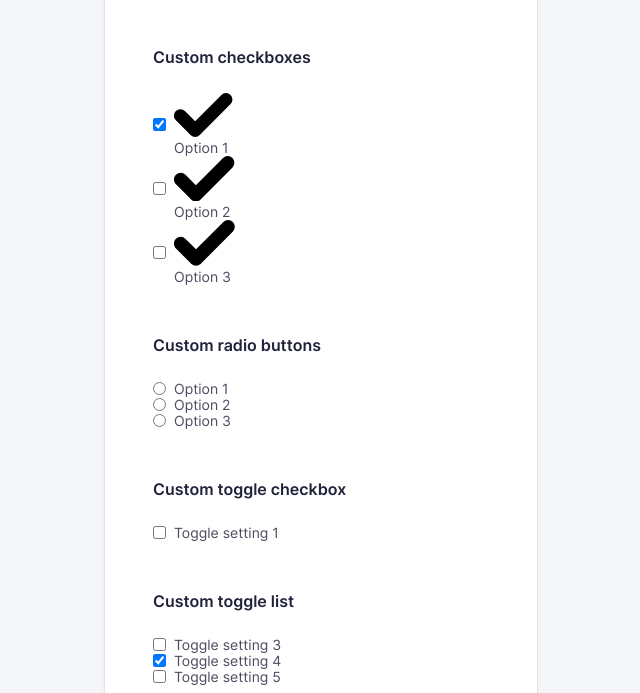
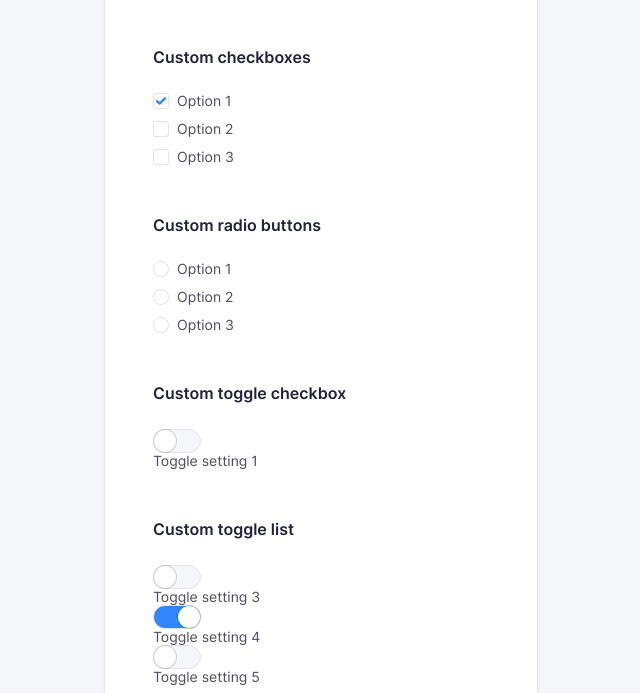
Before and after one commit to nmct-create3/custom-input-design-DemortierIbe, a plain HTML site: page inputs.html in a window 1280 px wide. Shown: the part 107-800 px from the top of the page, without its empty margins (319-959 px from the left). Drawn offline with Linux system fonts and the light colour scheme.

Commit message:
bijna klaar

```diff
--- a/css/screen.css
+++ b/css/screen.css
@@ -67,6 +67,15 @@
     /*  = 48px */
     --global-whitespace-xxl: calc(var(--global-whitespace) * 3);
     /*  = 72px */
+
+
+    /*background color*/
+    --global-input-backgroundColor: White;
+    --global-input-color: var(--global-color-neutral-xxxx-dark);
+    --global-input-borderColor: var(--global-color-neutral-xxx-light);
+    --global-input-hover-borderColor: var(--global-color-neutral-xx-light);
+    --global-input-focus-borderColor: var(--global-color-alpha);
+    --global-input-boxShadow: 0 0 0 3px var(--global-color-alpha-x-transparent);
 }
 
 /*------------------------------------*\
@@ -601,16 +610,16 @@ input::placeholder {
     -moz-appearance: none;
     appearance: none;
     width: 100%;
-    border: var(--global-borderWidth) solid var(--global-color-neutral-xxx-light);
     border-radius: var(--global-borderRadius);
-    color: var(--global-color-neutral-xxxx-dark);
-    background-color: White;
     font-family: inherit;
     font-size: 16px;
     line-height: calc(var(--global-baseline) * 3);
     padding: calc(var(--global-baseline) * 1.5 - var(--global-borderWidth)) var(--global-whitespace-md);
     outline: none;
     transition: border var(--global-transition-timing-alpha);
+    border: var(--global-borderWidth) solid var(--global-input-borderColor);
+    background-color: var(--global-input-backgroundColor);
+    color: var(--global-input-color);
 }
 
 .c-input:hover {
@@ -628,6 +637,116 @@ input::placeholder {
 .c-option {
     margin-right: var(--global-whitespace-sm);
 }
+
+.c-option-list {
+    margin-bottom: 24px;
+}
+
+.c-option-list__item {
+    margin-bottom: 12px;
+}
+
+.c-option--hidden:focus+.c-custom-option .c-custom-option__fake-input{
+    box-shadow: var(--global-input-boxShadow);
+}
+
+.c-option--hidden:checked+.c-custom-option .c-custom-option__symbol {
+    opacity: 100%;
+    transition: 0.5s;
+}
+
+.c-custom-option{
+    display: flex;
+    --custom-option-borderColor: var(--global-input-borderColor);
+    --custom-option-focus-borderColor: var(--global-input-focus-borderColor);
+}
+
+.c-custom-option__fake-input--checkbox .c-custom-option__symbol{
+
+    display: block;
+    height: 10px;
+    width: 10px;
+    fill: var(--global-color-alpha);
+}
+
+.c-custom-option__fake-input--radio .c-custom-option__symbol{
+    width: 6px;
+    height: 6px;
+    border-radius: 100%;
+    background-color: var(--global-color-alpha);
+
+}
+
+
+
+.c-custom-option__symbol{
+    opacity: 0;
+    transition: 0.5s;
+}
+
+.c-custom-option__fake-input {
+    display: flex;
+    width: 16px;
+    height: 16px;
+    border: var(--global-borderWidth) solid var(--global-input-borderColor);
+    margin-right: 8px;
+    border-radius: var(--global-borderRadius);
+    justify-content: center;
+    align-items: center;
+    border: 1px solid var(--custom-option-borderColor);
+}
+
+.c-custom-option__fake-input--radio {
+    border-radius: 100%;
+}
+
+.c-custom-option:hover {
+    --custom-option-borderColor: var(--custom-option-hover-borderColor);
+}
+
+.c-custom-toggle__fake-input::after{
+    content: "";
+    display: block;
+    width: 22px;
+    height: 22px;
+    border-radius: 100%;
+    background-color: var(--global-input-backgroundColor);
+    box-shadow:0 0 0 1px rgba(0,0,0,0.16);
+    border: none;
+    transition: 0.25s;
+}
+
+.c-option--hidden:focus + .c-custom-toggle .c-custom-toggle¨¨fake-input{
+    box-shadow: var(--global-input-boxShadow);
+}
+
+.c-option--hidden:checked + .c-custom-toggle .c-custom-toggle__fake-input{
+    background-color: var(--global-color-alpha);
+}
+
+.c-option--hidden:checked + .c-custom-toggle .c-custom-toggle__fake-input::after{
+    transform: translate(24px);
+}
+
+
+
+.c-custom-toggle__fake-input {
+    display: block;
+    width: 48px;
+    height: 24px;
+    border: var(--global-borderWidth) solid var(--global-input-borderColor);
+    margin-right: 8px;
+    border-radius: 24px;
+    background-color: var(--global-color-neutral-xxxx-light);
+}
+
+.c-toggle__label--inverted {
+    display: flex;
+    flex-direction: row-reverse;
+    width: 100%;
+    justify-content: space-between;
+}
+
 
 /*
     Component: Label
--- a/inputs.html
+++ b/inputs.html
@@ -44,7 +44,7 @@
                             </h5>
                             <ul class="o-list c-option-list">
                                 <li class="c-form-field c-form-field--option c-option-list__item">
-                                    <input class="c-option c-option--hidden" type="checkbox" id="checkbox1" checked>
+                                    <input class="o-hide-accessible c-option c-option--hidden" type="checkbox" id="checkbox1" checked>
                                     <label class="c-label c-label--option c-custom-option" for="checkbox1">
                                         <span class="c-custom-option__fake-input c-custom-option__fake-input--checkbox">
                                             <svg class="c-custom-option__symbol" xmlns="http://www.w3.org/2000/svg" viewBox="0 0 9 6.75">
@@ -55,7 +55,7 @@
                                     </label>
                                 </li>
                                 <li class="c-form-field c-form-field--option c-option-list__item">
-                                    <input class="c-option c-option--hidden" type="checkbox" id="checkbox2">
+                                    <input class="o-hide-accessible c-option c-option--hidden" type="checkbox" id="checkbox2">
                                     <label class="c-label c-label--option c-custom-option" for="checkbox2">
                                         <span class="c-custom-option__fake-input c-custom-option__fake-input--checkbox">
                                             <svg class="c-custom-option__symbol" xmlns="http://www.w3.org/2000/svg" viewBox="0 0 9 6.75">
@@ -66,7 +66,7 @@
                                     </label>
                                 </li>
                                 <li class="c-form-field c-form-field--option c-option-list__item">
-                                    <input class="c-option c-option--hidden" type="checkbox" id="checkbox3">
+                                    <input class="o-hide-accessible c-option c-option--hidden" type="checkbox" id="checkbox3">
                                     <label class="c-label c-label--option c-custom-option" for="checkbox3">
                                         <span class="c-custom-option__fake-input c-custom-option__fake-input--checkbox">
                                             <svg class="c-custom-option__symbol" xmlns="http://www.w3.org/2000/svg" viewBox="0 0 9 6.75">
@@ -85,7 +85,7 @@
                             </h5>
                             <ul class="o-list c-option-list">
                                 <li class="c-form-field c-form-field--option c-option-list__item">
-                                    <input class="c-option c-option--hidden" type="radio" name="radios" id="radio1">
+                                    <input class="o-hide-accessible c-option c-option--hidden" type="radio" name="radios" id="radio1">
                                     <label class="c-label c-label--option c-custom-option" for="radio1">
                                         <span class="c-custom-option__fake-input c-custom-option__fake-input--radio">
                                             <span class="c-custom-option__symbol"></span>
@@ -94,7 +94,7 @@
                                     </label>
                                 </li>
                                 <li class="c-form-field c-form-field--option c-option-list__item">
-                                    <input class="c-option c-option--hidden" type="radio" name="radios" id="radio2">
+                                    <input class="o-hide-accessible c-option c-option--hidden" type="radio" name="radios" id="radio2">
                                     <label class="c-label c-label--option c-custom-option" for="radio2">
                                         <span class="c-custom-option__fake-input c-custom-option__fake-input--radio">
                                             <span class="c-custom-option__symbol"></span>
@@ -103,7 +103,7 @@
                                     </label>
                                 </li>
                                 <li class="c-form-field c-form-field--option c-option-list__item">
-                                    <input class="c-option c-option--hidden" type="radio" name="radios" id="radio3">
+                                    <input class="o-hide-accessible c-option c-option--hidden" type="radio" name="radios" id="radio3">
                                     <label class="c-label c-label--option c-custom-option" for="radio3">
                                         <span class="c-custom-option__fake-input c-custom-option__fake-input--radio">
                                             <span class="c-custom-option__symbol"></span>
@@ -119,7 +119,7 @@
                                 Custom toggle checkbox
                             </h5>
                             <p class="c-form-field c-form-field--option">
-                                <input class="c-option c-option--hidden" type="checkbox" id="toggle1">
+                                <input class="o-hide-accessible c-option c-option--hidden" type="checkbox" id="toggle1">
                                 <label class="c-label c-label--option c-custom-toggle" for="toggle1">
                                     <span class="c-custom-toggle__fake-input">
                                     </span>
@@ -133,7 +133,7 @@
                             </h5>
                             <ul class="o-list c-toggle-list">
                                 <li class="c-form-field c-form-field--option c-toggle-list__item">
-                                    <input class="c-option c-option--hidden" type="checkbox" id="toggle3">
+                                    <input class="o-hide-accessible c-option c-option--hidden" type="checkbox" id="toggle3">
                                     <label class="c-label c-label--option c-custom-toggle c-custom-toggle--inverted" for="toggle3">
                                         <span class="c-custom-toggle__fake-input">
                                         </span>
@@ -141,7 +141,7 @@
                                     </label>
                                 </li>
                                 <li class="c-form-field c-form-field--option c-toggle-list__item">
-                                    <input class="c-option c-option--hidden" type="checkbox" id="toggle4" checked>
+                                    <input class="o-hide-accessible c-option c-option--hidden" type="checkbox" id="toggle4" checked>
                                     <label class="c-label c-label--option c-custom-toggle c-custom-toggle--inverted" for="toggle4">
                                         <span class="c-custom-toggle__fake-input">
                                         </span>
@@ -149,7 +149,7 @@
                                     </label>
                                 </li>
                                 <li class="c-form-field c-form-field--option c-toggle-list__item">
-                                    <input class="c-option c-option--hidden" type="checkbox" id="toggle5">
+                                    <input class="o-hide-accessible c-option c-option--hidden" type="checkbox" id="toggle5">
                                     <label class="c-label c-label--option c-custom-toggle c-custom-toggle--inverted" for="toggle5">
                                         <span class="c-custom-toggle__fake-input">
                                         </span>
```
Also changed, not shown: index.html (+9 -2 lines).
